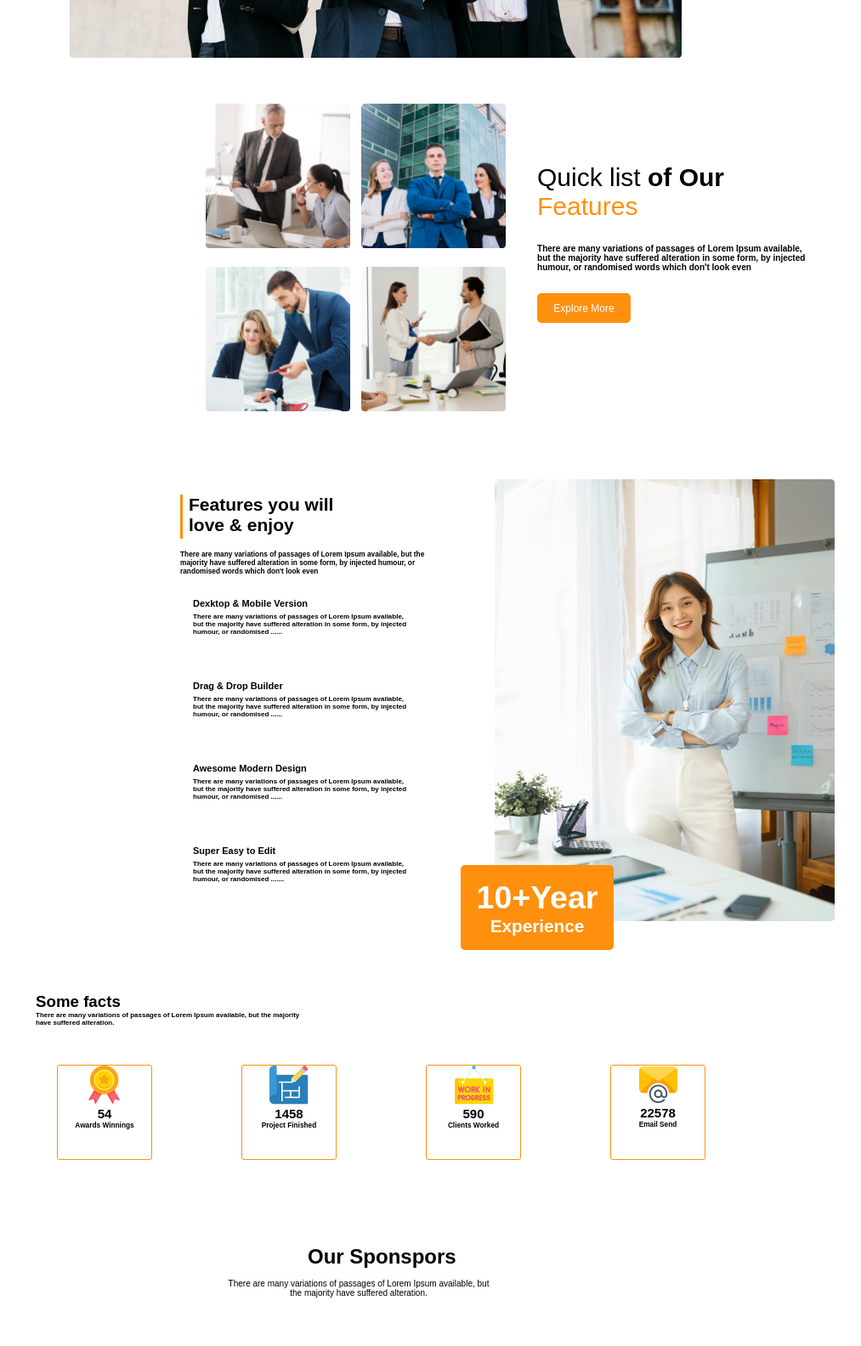
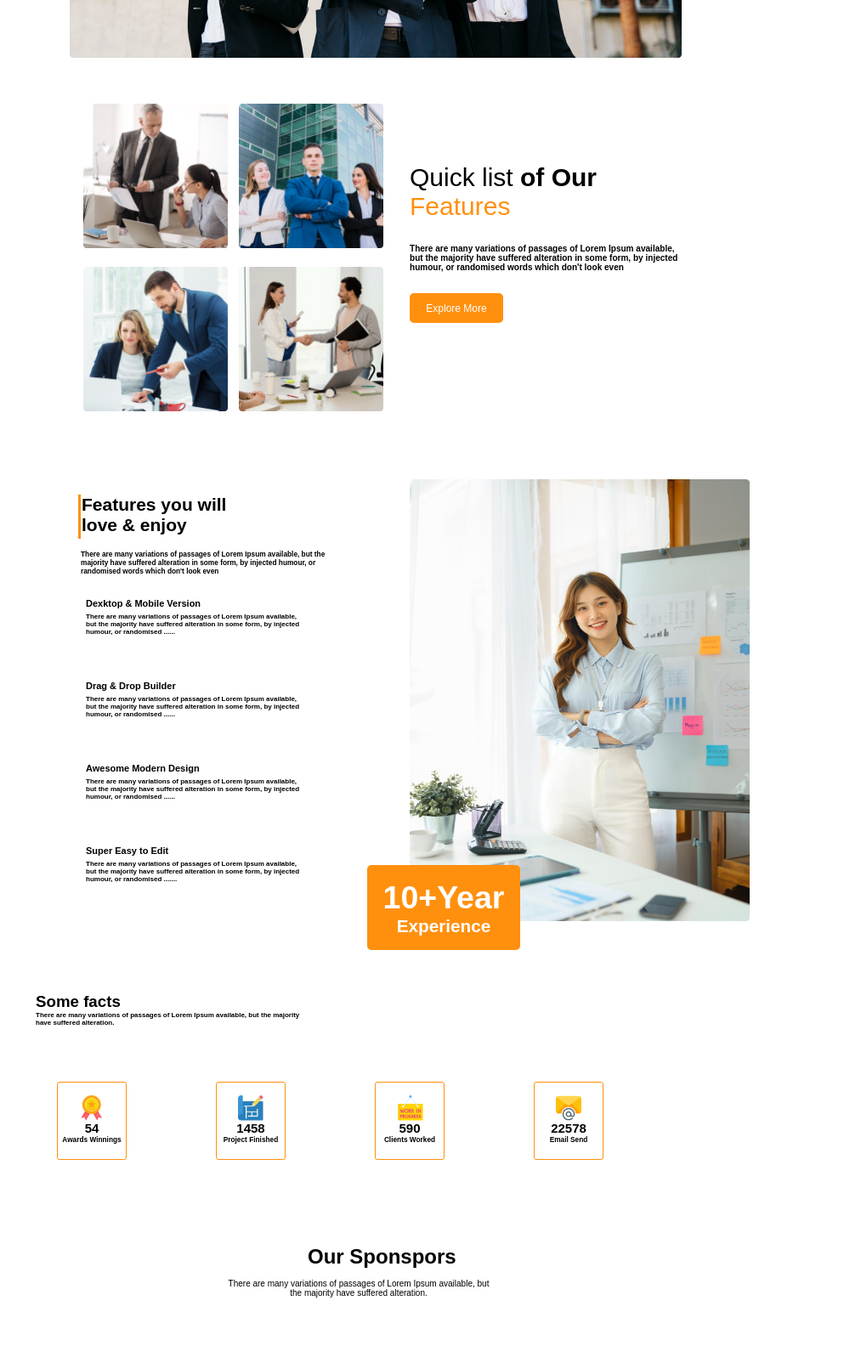
Before and after one commit to Alamienlatif/third-repo, a plain HTML site: page index.html in a window 1280 px wide. Shown: the part 550-2134 px from the top of the page at 85% size, without its empty margins (58-1071 px from the left). Drawn offline with Linux system fonts and the light colour scheme.

Commit message:
added img section

```diff
--- a/index.html
+++ b/index.html
@@ -65,7 +65,7 @@ section 2 ends
 <!------
 div start
 -------->
-         <div class="work"><p>Quick list <b>of Our</b><p style="color:#FF900E";>Features</p></p></div><!--float-->
+         <div class="work"><p>Quick list <b>of Our</b><p style="color:#FF900E";>Features</p></p></div>
          <div class="passeages"><h6>There are many variations of passages of
             Lorem Ipsum available, but the majority have suffered alteration
             in some form, by injected humour, or randomised words which
@@ -154,46 +154,62 @@ icon start
 <section>
 <div class="icons">
     <div class="first">
-        <img src="./images/icons/ribon.png">
-        <h1>54</h1>
-        <h5>Awards Winnings</h5>
+            <div class ="icon"><img src="./images/icons/ribon.png"widht="100px"height="30px"></div>
+             <p id="number"><h1>54</h1>
+             <h5>Awards Winnings</h5></p>
         </div>
+
     <div class="second">
-         <img src="./images/icons/projects.png">
-         <h1>1458</h1>
-        <h5>Project Finished</h5>
+            <div class="icon"><img src="./images/icons/projects.png"widht="100px"height="30px"></div>
+         <p id="number"><h1>1458</h1>
+        <h5>Project Finished</h5></p>
         </div>
+
     <div class="third">
-        <img src="./images/icons/customers.png">
-        <h1>590</h1>
-        <h5>Clients Worked</h5>
+            <div class="icon"><img src="./images/icons/customers.png"widht="100px"height="30px"></div>
+        <p id="number"><h1>590</h1>
+        <h5>Clients Worked</h5></p>
     </div>
 
     <div class="forth">
-        <img src="./images/icons/email.png">
-        <h1>22578</h1>
-        <h5>Email Send</h5>
+        <div class="icon"><img src="./images/icons/email.png"widht="100px"height="30px"></div>
+        <p id="number"><h1>22578</h1>
+        <h5>Email Send</h5></p>
+    </div>
+
+</div>
+</seciton>
+<!----------
+icon ends
+------------->
+
+<nav>
+ <div class="sponspors">
+    <h2>Our Sponspors</h2></div>
+    <p id="sponspors-text">There are many variations of passages of Lorem Ipsum available, but the majority have suffered alteration.</p>
+</nav>
+
+<div class="logo">
+    <div class="first-logo">
+        <div class ="logo-icon"><img src="./images/sponsors/spotify.png"widht="80px"height="30px"></div>
+    </div>
+
+    <div class ="second-logo">
+         <div class ="logo-icon"><img src="./images/sponsors/amazon.png"widht="80px"height="30px"></div>
+        </div>
+
+    <div class="third-logo">
+        <div class ="logo-icon"><img src="./images/sponsors/google.png"widht="80px"height="30px"></div>
+    </div>
+
+    <div class="forth-logo">
+        <div class ="logo-icon"><img src="./images/sponsors/telerama.png"widht="80px"height="30px"></div>
+    </div>
+    <div class="fifth-logo">
+        <div class ="logo-icon"><img src="./images/sponsors/figma.png "widht="80px"height="30px"></div>
     </div>
 </div>
-</seciton>
 
-
-        <div class="sponspors"><h2>Our Sponspors</h2></div>
-        <p id="sponspors-text">There are many variations of passages of Lorem Ipsum available, but the majority have suffered alteration.</p>
-
-
-<div class="logo">
-    <div class="logo1">
-    <img src="./images/sponsors/spotify.png"widht="80px"height="30px"></div>
-    <div class="logo2">
-    <img src="./images/sponsors/amazon.png"widht="80px"height="30px"></div>
-    <div class="logo3">
-    <img src="./images/sponsors/google.png"widht="80px"height="30px"></div>
-    <div class="logo4">
-    <img src="./images/sponsors/telerama.png"widht="80px"height="30px"></div>
-    <div class="logo5">
-    <img src="./images/sponsors/figma.png "widht="80px"height="30px"></div>
-</div>
 <footer>
 <div><br><br><br>
 <button class="ends">All rights reserved copyright@2023 startup landing page design</button>
--- a/styles/style.css
+++ b/styles/style.css
@@ -47,9 +47,9 @@ navbar start
 navbar ends
 ------------- */
 
-/* ---------
+/* -----------------
 section 1 start
----------- */
+------------------ */
 .group{
     text-align: center;
     left:160px;
@@ -79,16 +79,16 @@ section 1 start
     margin-left:140px;
     margin-top:20px;
 }
-/* -------
+/* ----------------
 section 1 ends
---------- */
+-------------------- */
 
-/* --------
+/* -----------------
 section 2 start
--------- */
+--------------------- */
 .project{
     display: flexs;
-    margin-left: 160px;
+    margin-left: 16px;
     margin-top: 50px;
     float: left;
 }
@@ -99,14 +99,14 @@ section 2 start
 div start
 --------- */
 .work{
-    margin-left: 550px;
+    margin-left: 400px;
     margin-top:120px;
     width:240px;
     height:15px;
     font-size:30px;
 }
 .passeages{
-    margin-left: 550px;
+    margin-left: 400px;
     margin-bottom:380px;
     width: 320px;
     height:20px;
@@ -124,7 +124,6 @@ div start
     font-size:12px;
     border-radius:5px;
     margin-top:25px;
-    /* margin-bottom:0px; */
     color:white;
     background-color:#FF900E;
 }
@@ -138,14 +137,14 @@ section 3 star
 ---------- */
 
 .presentation{
-    margin-left: 140px;
+    margin-left: 14px;
     width: 180px;
     height:5px;
     margin-top:-105px;
     font-size:14px;
 }
 #texts{
-    margin-left:130px;
+    margin-left:13px;
     margin-top:60px;
     margin-bottom:-60px;
     width: 320px;
@@ -153,7 +152,7 @@ section 3 star
     font-size:10px;
 }
 .marjin{
-    margin-left: 130px;
+    margin-left: 10px;
     width:1px;
     height:50px;
     margin-top:-85px;
@@ -164,9 +163,9 @@ section 3 star
 
 /* ------------
 card start
----------- */
+---------------- */
 .cards{
-    margin-left: 140px;
+    margin-left: 14px;
     width: 260px;
     height: 20px;
     margin-top:60px;
@@ -189,7 +188,7 @@ Img, button start
 ---------- */
 .button{
     position:absolute;
-    margin-left: 460px;
+    margin-left: 350px;
     margin-top:-70px;
     width:180px;
     height: 100px;
@@ -202,11 +201,12 @@ Img, button start
 }
 
 .image{
-    margin-left:500px;
+    margin-left:400px;
     margin-top:-170px;
 }
 
-/* --------- Img, button start ---------- */
+/* --------- Img, button ends ---------- */
+
 /* ----- starst ------ */
 .some-facts{
     margin-top:80px;
@@ -220,6 +220,7 @@ Img, button start
     height:8px;
     font-size:8px;
 }
+
 /* -----id ends------- */
 
 /* --------------
@@ -233,50 +234,68 @@ icon start
      margin-left:25px;
 }
 .first{
-
-    width: 110px;
-    height: 110px;
+    width: 80px;
+    height: 90px;
     margin-left: 100px;
-    margin-top:40px;
-    border:10px 5px 15px 20px;
+    text-align: center;
+    margin-top:60px;
+    border:20px 5px 10px 20px;
     font-size:10px;
-    text-align: center;
     border:1px solid #FF900E;
     border-radius: 3px;
-}
+ }
+ .icon{
+    display: flex;
+    margin-top: 15px;
+   margin-left:25px;
+
+ }
+#number{
+    text-align:center;
+
+
+ }
 .second{
-    width: 110px;
-    height: 110px;
+    width: 80px;
+    height: 90px;
     margin-left: 100px;
-    margin-top:40px;
-    border:10px 5px 15px 20px;
+    text-align: center;
+    margin-top:60px;
+    border:20px 5px 10px 20px;
     font-size:10px;
-    text-align: center;
     border:1px solid #FF900E;
-    border-radius: 3px;
+    border-radius: 3px
 }
 .third{
-    width: 110px;
-    height: 110px;
+    width: 80px;
+    height: 90px;
     margin-left: 100px;
-    margin-top:40px;
-    border:10px 5px 15px 20px;
+    text-align: center;
+    margin-top:60px;
+    border:20px 5px 10px 20px;
     font-size:10px;
-    text-align: center;
     border:1px solid #FF900E;
-    border-radius: 3px;
+    border-radius: 3px
 }
 .forth{
-    width: 110px;
-    height: 110px;
+    width: 80px;
+    height: 90px;
     margin-left: 100px;
-    margin-top:40px;
-    border:10px 5px 15px 20px;
+    text-align: center;
+    margin-top:60px;
+    border:20px 5px 10px 20px;
     font-size:10px;
-    text-align: center;
     border:1px solid #FF900E;
-    border-radius: 3px;
+    border-radius: 3px
 }
+
+/* ------------
+  icon ends
+---------------*/
+
+/* --------------------
+sponspors icon start
+------------------------ */
 .sponspors{
     margin-left:420px;
     margin-top: 100px;
@@ -291,50 +310,58 @@ icon start
     font-size: 10px;
     text-align: center;
 }
+
+/* -------------------
+logo start
+--------------------*/
 .logo{
     display: flex;
     flex-wrap: wrap;
     column-gap:3px;
     margin-top:40px;
-     margin-left:25px;
+     margin-left:50px;
 }
-.logo1{
+.first-logo{
     width: 3px;
     height: 3px;
-    margin-left: 80px;
+    margin-left:40px;
     margin-top:30px;
 }
-.logo2{
+.second-logo{
     width: 3px;
     height: 3px;
     margin-left: 140px;
     margin-top:30px;
 }
-.logo3{
+.third-logo{
     width: 3px;
     height: 3px;
     margin-left:170px;
     margin-top:30px;
 }
-.logo4{
+.forth-logo{
     width: 3px;
     height: 3px;
     margin-left: 170px;
     margin-top:30px;
 }
-.logo5{
+.fifth-logo{
     width: 3px;
     height: 3px;
     margin-left:170px;
     margin-top:30px;
 }
+/* --------------------
+sponspors icon ends
+------------------------ */
 .ends{
     width: 700px;
     height: 40px;
-    border:1px solid #FF900E;
+    border:1px solid #FFF4E7;
     border-radius:8px;
     font-size:10px;
     top:40px;
     bottom:20px;
     margin-left:160px;
+    background-color: #FFF4E7;
 }
```
Lines whose indentation alone changed are shown as unchanged.
